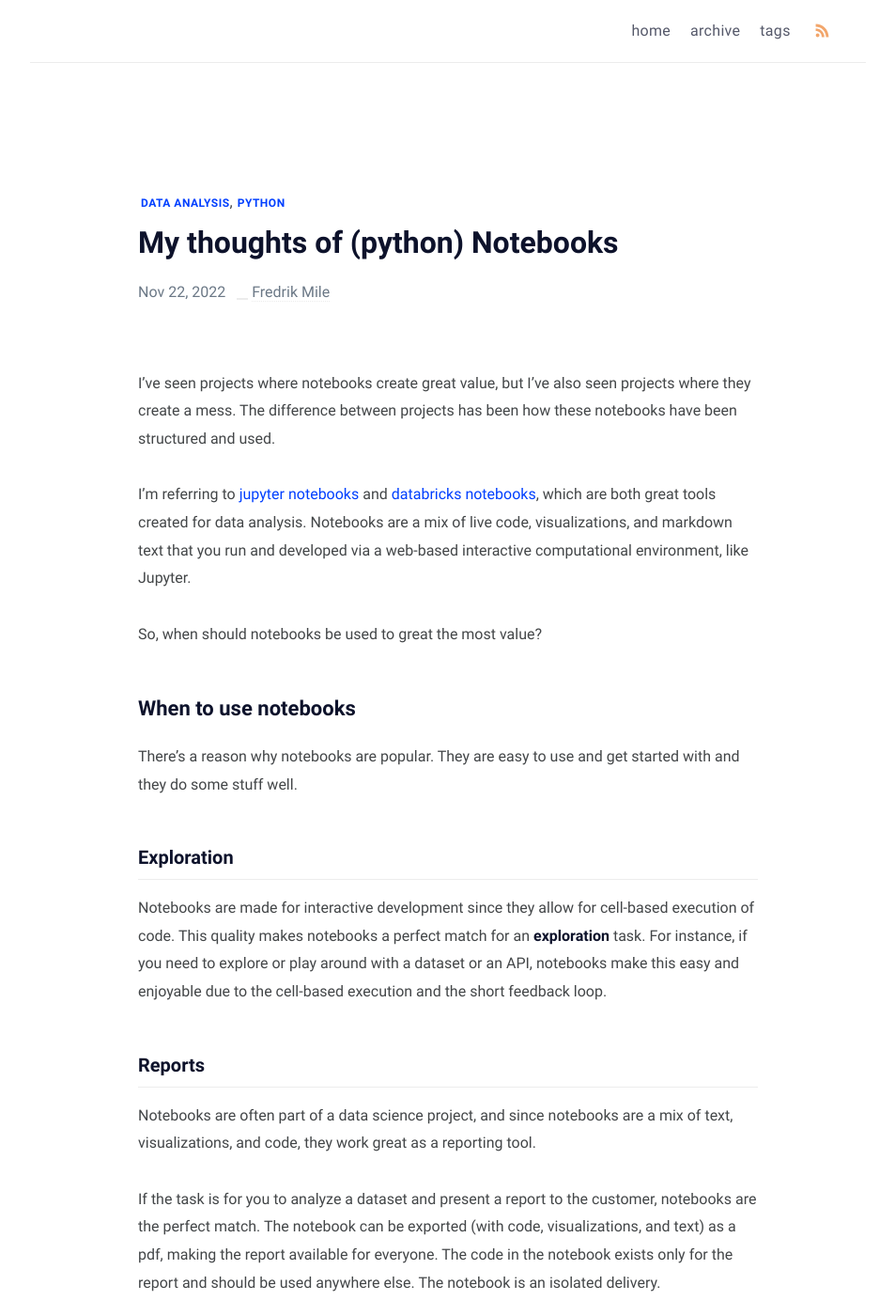
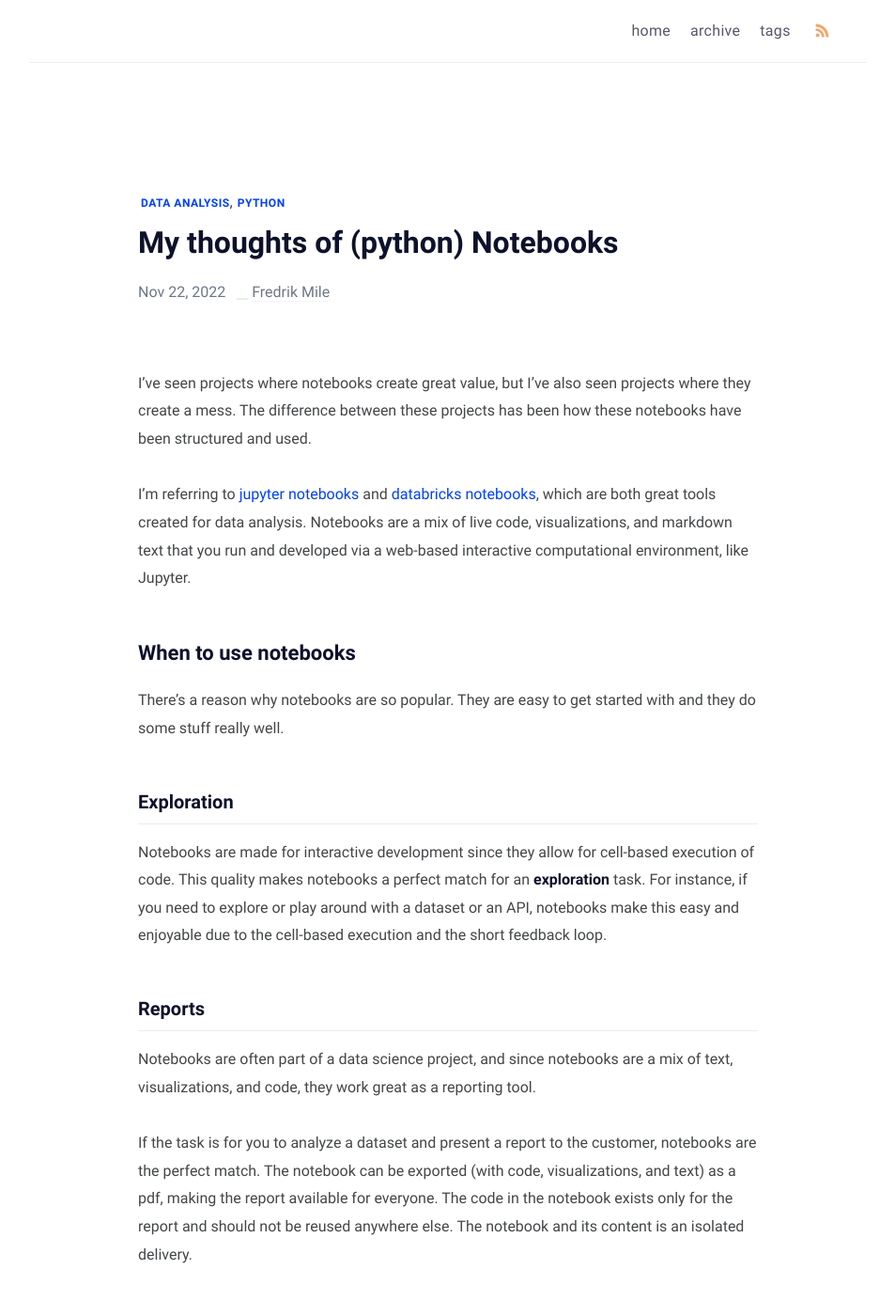
Before and after one commit to mile95/old-blog, a Jekyll site: the page built from _posts/notebooks-thoughts/2022-11-22-notebook-thoughts.md, in a window 1280 px wide and 1400 px high. Shown: the whole window at 94% size, without its empty margins (163-1116 px from the left). Built offline with Jekyll 4.4.1, drawn with Linux system fonts in a browser that asks for light colours; some of the changed text lies outside the part shown.

Commit message:
typo fixes

```diff
--- a/_posts/notebooks-thoughts/2022-11-22-notebook-thoughts.md
+++ b/_posts/notebooks-thoughts/2022-11-22-notebook-thoughts.md
@@ -5,17 +5,15 @@ tags: [data analysis, python]
 author: Fredrik Mile
 ---
 I've seen projects where notebooks create great value, but I've also seen projects where they create a mess.
-The difference between projects has been how these notebooks have been structured and used.
+The difference between these projects has been how these notebooks have been structured and used.
 
 I'm referring to [jupyter notebooks](https://jupyter.org/) and [databricks notebooks](https://docs.databricks.com/notebooks/index.html), which are both great tools created for data analysis.
 Notebooks are a mix of live code, visualizations, and markdown text that you run and developed via a web-based interactive computational environment, like Jupyter.
 
-So, when should notebooks be used to great the most value?
-
 ## When to use notebooks
 
-There's a reason why notebooks are popular.
-They are easy to use and get started with and they do some stuff well.
+There's a reason why notebooks are so popular.
+They are easy to get started with and they do some stuff really well.
 
 ### Exploration
 
@@ -28,7 +26,7 @@ For instance, if you need to explore or play around with a dataset or an API, no
 Notebooks are often part of a data science project, and since notebooks are a mix of text, visualizations, and code,  they work great as a reporting tool.
 
 If the task is for you to analyze a dataset and present a report to the customer, notebooks are the perfect match. The notebook can be exported (with code, visualizations, and text) as a pdf, making the report available for everyone.
-The code in the notebook exists only for the report and should be used anywhere else. The notebook is an isolated delivery.
+The code in the notebook exists only for the report and should not be reused anywhere else. The notebook and its content is an isolated delivery.
 
 ## When to NOT use notebooks
 
```
Also changed, not shown: other parts of _posts/notebooks-thoughts/2022-11-22-notebook-thoughts.md (+1 -0 lines).
